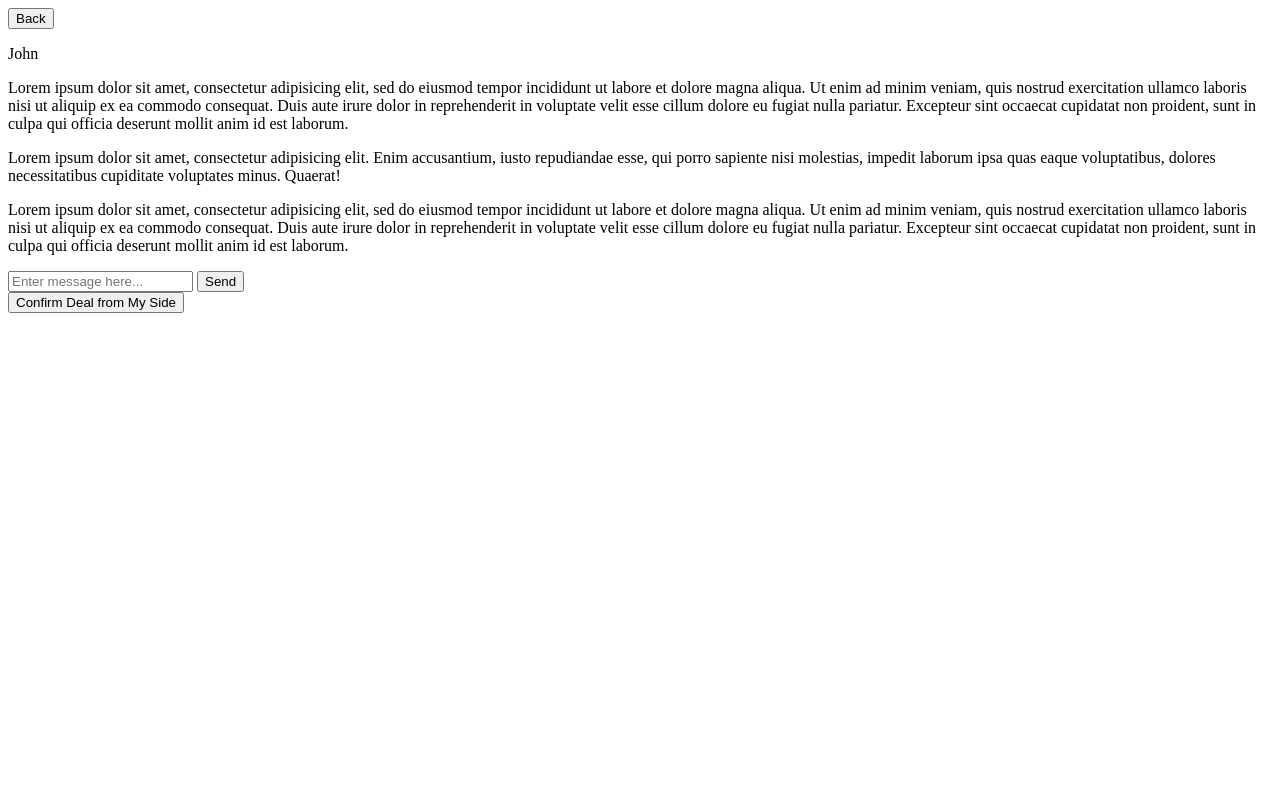
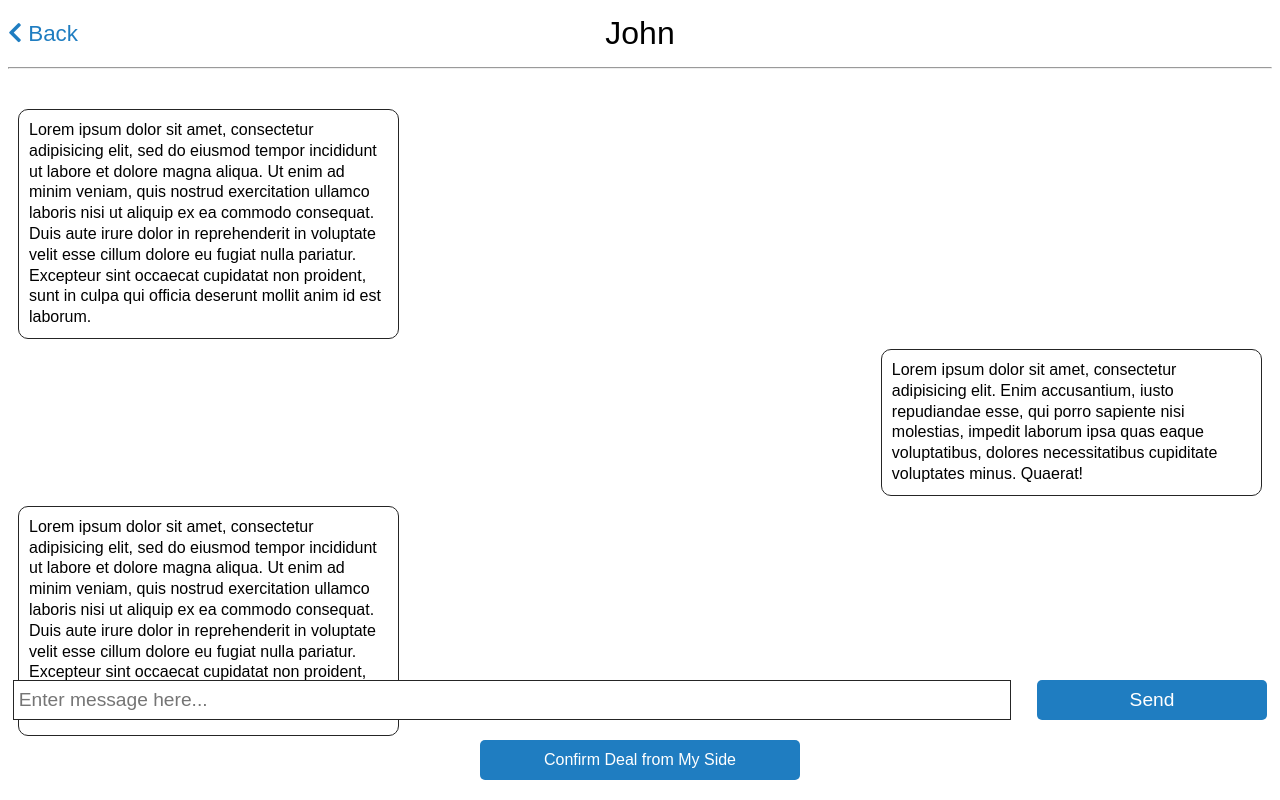
Before and after one commit to junruren/CSE-134B, a plain HTML site: page chat.html in a window 1280 px wide. Drawn offline with Linux system fonts and the light colour scheme.

Commit message:
Stylize chat page

```diff
--- a/chat.html
+++ b/chat.html
@@ -3,16 +3,22 @@
   <head>
     <meta charset="utf-8">
     <title>Chat</title>
+    <!-- FontAwesome Icons -->
+    <link href="https://use.fontawesome.com/releases/v5.0.6/css/all.css" rel="stylesheet">
+    <link rel="stylesheet" href="css/master.css">
+    <link rel="stylesheet" href="css/chat.css">
   </head>
   <body>
     <nav>
       <div class="nav-left">
-        <button class="button">Back</button>
+        <a href="#"><i class="fas fa-chevron-left"></i> Back</a>
       </div>
       <div class="nav-center">
-        <p>John</p>
+        <p class="person-name">John</p>
       </div>
+      <div class="nav-right"></div>
     </nav>
+    <hr>
     <div class="container">
       <div class="messages">
         <div class="others-message">
@@ -25,11 +31,13 @@
           <p>Lorem ipsum dolor sit amet, consectetur adipisicing elit, sed do eiusmod tempor incididunt ut labore et dolore magna aliqua. Ut enim ad minim veniam, quis nostrud exercitation ullamco laboris nisi ut aliquip ex ea commodo consequat. Duis aute irure dolor in reprehenderit in voluptate velit esse cillum dolore eu fugiat nulla pariatur. Excepteur sint occaecat cupidatat non proident, sunt in culpa qui officia deserunt mollit anim id est laborum.</p>
         </div>
       </div>
-      <div class="horizontal-group">
+    </div>
+    <footer>
+      <div class="chat-control">
         <input type="text" placeholder="Enter message here...">
         <button class="button">Send</button>
       </div>
       <button class="button">Confirm Deal from My Side</button>
-    </div>
+    </footer>
   </body>
 </html>
--- /dev/null
+++ b/css/chat.css
@@ -0,0 +1,93 @@
+nav {
+  display: flex;
+  flex-wrap: wrap;
+  justify-content: space-between;
+  align-items: center;
+  margin: 15px 0;
+}
+
+nav > div {
+  width: 30%;
+}
+
+.nav-left a {
+  font-size: 1.4em;
+  text-decoration: none;
+  color: #1F7DC1;
+}
+
+.person-name {
+  margin: 0;
+  font-size: 2em;
+  text-align: center;
+}
+
+.messages {
+  margin: 40px 0;
+}
+
+.messages > div {
+  border: 1px solid #252525;
+  border-radius: 10px;
+  width: 30%;
+  margin-top: 10px;
+  margin-bottom: 10px;
+}
+
+.messages p {
+  padding: 10px;
+  margin: 0;
+  line-height: 1.3em;
+}
+
+.others-message {
+  margin-left: 10px;
+  margin-right: auto;
+}
+
+.my-message {
+  margin-left: auto;
+  margin-right: 10px;
+}
+
+footer {
+  position: fixed;
+  bottom: 0;
+  left: 0px;
+  width: 100%;
+}
+
+button {
+  border-radius: 5px;
+}
+
+footer > button {
+  width: 25%;
+  height: 40px;
+  display: block;
+  margin: 20px auto;
+  font-size: 1em;
+}
+
+.chat-control {
+  display: flex;
+  flex-wrap: wrap;
+  justify-content: space-around;
+}
+
+.chat-control input, .chat-control button {
+  font-size: 1.2em;
+  box-sizing: border-box;
+}
+
+.chat-control input {
+  width: 78%;
+  border: 1px solid #252525;
+  height: 40px;
+  padding: 5px;
+}
+
+.chat-control button {
+  width: 18%;
+  height: 40px;
+}
```
